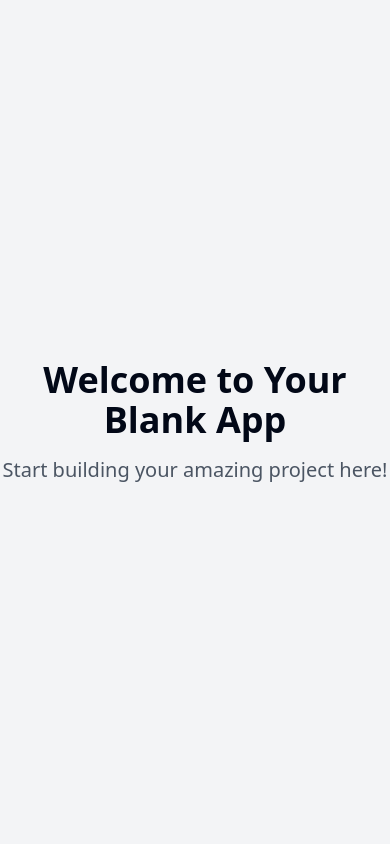
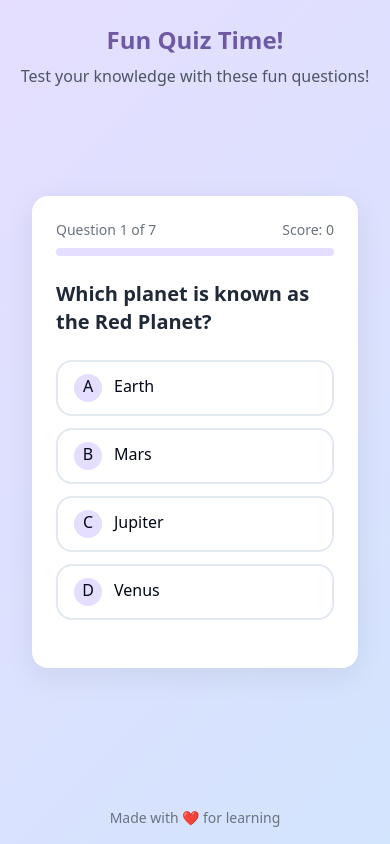
Before and after one commit to jayeshmehra344/QuizWizard, a React (Vite) app: page / in a window 390 px wide. Built offline with nearby package versions, Linux system fonts and the light colour scheme.

Commit message:
feat: Implement quiz application
This commit introduces a complete quiz application with ReactJS and Node.js, featuring a handcrafted UI using Tailwind CSS. The application includes a dynamic quiz, progress tracking, result screen, and mobile responsiveness.

```diff
--- a/src/App.tsx
+++ b/src/App.tsx
@@ -1,3 +1,4 @@
+
 import { Toaster } from "@/components/ui/toaster";
 import { Toaster as Sonner } from "@/components/ui/sonner";
 import { TooltipProvider } from "@/components/ui/tooltip";
@@ -16,7 +17,6 @@ const App = () => (
       <BrowserRouter>
         <Routes>
           <Route path="/" element={<Index />} />
-          {/* ADD ALL CUSTOM ROUTES ABOVE THE CATCH-ALL "*" ROUTE */}
           <Route path="*" element={<NotFound />} />
         </Routes>
       </BrowserRouter>
--- /dev/null
+++ b/src/components/QuestionCard.tsx
@@ -0,0 +1,60 @@
+
+import React from 'react';
+import { Question } from '../data/questions';
+
+interface QuestionCardProps {
+  question: Question;
+  selectedAnswer: number | null;
+  onSelectAnswer: (index: number) => void;
+  showFeedback: boolean;
+}
+
+const QuestionCard = ({
+  question,
+  selectedAnswer,
+  onSelectAnswer,
+  showFeedback
+}: QuestionCardProps) => {
+
+  const getOptionClass = (index: number) => {
+    if (!showFeedback) {
+      return selectedAnswer === index ? 'selected' : '';
+    }
+
+    if (index === question.correctAnswer) {
+      return 'correct';
+    }
+
+    if (selectedAnswer === index && index !== question.correctAnswer) {
+      return 'incorrect';
+    }
+
+    return '';
+  };
+
+  return (
+    <div className="animate-fade-in mb-6">
+      <h2 className="text-xl md:text-2xl font-semibold mb-6 text-gray-800">
+        {question.question}
+      </h2>
+
+      <div className="space-y-3">
+        {question.options.map((option, index) => (
+          <button
+            key={index}
+            onClick={() => !showFeedback && onSelectAnswer(index)}
+            disabled={showFeedback}
+            className={`option-button ${getOptionClass(index)}`}
+          >
+            <span className="inline-block w-7 h-7 mr-3 text-center rounded-full bg-quiz-light-purple">
+              {String.fromCharCode(65 + index)}
+            </span>
+            {option}
+          </button>
+        ))}
+      </div>
+    </div>
+  );
+};
+
+export default QuestionCard;
--- /dev/null
+++ b/src/components/Quiz.tsx
@@ -0,0 +1,82 @@
+
+import React, { useState, useEffect } from 'react';
+import QuestionCard from './QuestionCard';
+import ResultScreen from './ResultScreen';
+import { quizQuestions } from '../data/questions';
+
+const Quiz = () => {
+  const [currentQuestionIndex, setCurrentQuestionIndex] = useState(0);
+  const [selectedAnswer, setSelectedAnswer] = useState<number | null>(null);
+  const [score, setScore] = useState(0);
+  const [showFeedback, setShowFeedback] = useState(false);
+  const [quizCompleted, setQuizCompleted] = useState(false);
+
+  const currentQuestion = quizQuestions[currentQuestionIndex];
+  const progress = ((currentQuestionIndex) / quizQuestions.length) * 100;
+
+  const handleAnswerSelect = (index: number) => {
+    setSelectedAnswer(index);
+    setShowFeedback(true);
+
+    if (index === currentQuestion.correctAnswer) {
+      setScore(score + 1);
+    }
+
+    setTimeout(() => {
+      if (currentQuestionIndex < quizQuestions.length - 1) {
+        setCurrentQuestionIndex(currentQuestionIndex + 1);
+        setSelectedAnswer(null);
+        setShowFeedback(false);
+      } else {
+        setQuizCompleted(true);
+      }
+    }, 1500);
+  };
+
+  const restartQuiz = () => {
+    setCurrentQuestionIndex(0);
+    setSelectedAnswer(null);
+    setScore(0);
+    setShowFeedback(false);
+    setQuizCompleted(false);
+  };
+
+  return (
+    <div className="max-w-xl mx-auto px-4">
+      <div className="quiz-card p-6 md:p-8">
+        {!quizCompleted ? (
+          <>
+            <div className="mb-6">
+              <div className="flex justify-between text-sm text-gray-500 mb-2">
+                <span>Question {currentQuestionIndex + 1} of {quizQuestions.length}</span>
+                <span>Score: {score}</span>
+              </div>
+
+              <div className="progress-bar">
+                <div
+                  className="progress-bar-fill"
+                  style={{ width: `${progress}%` }}
+                />
+              </div>
+            </div>
+
+            <QuestionCard
+              question={currentQuestion}
+              selectedAnswer={selectedAnswer}
+              onSelectAnswer={handleAnswerSelect}
+              showFeedback={showFeedback}
+            />
+          </>
+        ) : (
+          <ResultScreen
+            score={score}
+            totalQuestions={quizQuestions.length}
+            onRestart={restartQuiz}
+          />
+        )}
+      </div>
+    </div>
+  );
+};
+
+export default Quiz;
--- /dev/null
+++ b/src/components/ResultScreen.tsx
@@ -0,0 +1,56 @@
+
+import React from 'react';
+
+interface ResultScreenProps {
+  score: number;
+  totalQuestions: number;
+  onRestart: () => void;
+}
+
+const ResultScreen = ({ score, totalQuestions, onRestart }: ResultScreenProps) => {
+  const percentage = (score / totalQuestions) * 100;
+
+  const getMessage = () => {
+    if (percentage >= 80) {
+      return "Amazing job! You're a quiz master! 🎉";
+    } else if (percentage >= 60) {
+      return "Great effort! You're doing well! 🌟";
+    } else if (percentage >= 40) {
+      return "Good try! Keep learning! 📚";
+    } else {
+      return "Don't worry! Practice makes perfect! 💪";
+    }
+  };
+
+  return (
+    <div className="animate-fade-in text-center">
+      <h2 className="text-2xl md:text-3xl font-bold mb-4 text-quiz-dark-purple">
+        Your Score
+      </h2>
+
+      <div className="mb-6 relative">
+        <div className="text-5xl md:text-6xl font-bold text-quiz-purple animate-pulse-soft">
+          {score} / {totalQuestions}
+        </div>
+        <div className="text-lg text-gray-600 mt-2">
+          ({percentage.toFixed(0)}%)
+        </div>
+      </div>
+
+      <div className="my-6 py-4 px-5 bg-quiz-light-purple rounded-lg">
+        <p className="text-lg md:text-xl font-medium text-quiz-dark-purple">
+          {getMessage()}
+        </p>
+      </div>
+
+      <button
+        onClick={onRestart}
+        className="mt-6 py-3 px-8 bg-quiz-purple hover:bg-quiz-dark-purple text-white rounded-lg transition-all duration-300 transform hover:scale-105"
+      >
+        Try Again
+      </button>
+    </div>
+  );
+};
+
+export default ResultScreen;
--- /dev/null
+++ b/src/data/questions.ts
@@ -0,0 +1,52 @@
+
+export interface Question {
+  id: number;
+  question: string;
+  options: string[];
+  correctAnswer: number;
+}
+
+export const quizQuestions: Question[] = [
+  {
+    id: 1,
+    question: "Which planet is known as the Red Planet?",
+    options: ["Earth", "Mars", "Jupiter", "Venus"],
+    correctAnswer: 1
+  },
+  {
+    id: 2,
+    question: "What is the largest ocean on Earth?",
+    options: ["Atlantic Ocean", "Indian Ocean", "Arctic Ocean", "Pacific Ocean"],
+    correctAnswer: 3
+  },
+  {
+    id: 3,
+    question: "Which animal is known as the 'King of the Jungle'?",
+    options: ["Tiger", "Lion", "Elephant", "Giraffe"],
+    correctAnswer: 1
+  },
+  {
+    id: 4,
+    question: "How many continents are there on Earth?",
+    options: ["5", "6", "7", "8"],
+    correctAnswer: 2
+  },
+  {
+    id: 5,
+    question: "What is the largest mammal in the world?",
+    options: ["Elephant", "Giraffe", "Blue Whale", "Hippopotamus"],
+    correctAnswer: 2
+  },
+  {
+    id: 6,
+    question: "Which of these is not a primary color?",
+    options: ["Red", "Blue", "Green", "Yellow"],
+    correctAnswer: 3
+  },
+  {
+    id: 7,
+    question: "What is the capital of Japan?",
+    options: ["Seoul", "Beijing", "Tokyo", "Bangkok"],
+    correctAnswer: 2
+  }
+];
--- a/src/index.css
+++ b/src/index.css
@@ -1,3 +1,4 @@
+
 @tailwind base;
 @tailwind components;
 @tailwind utilities;
@@ -13,7 +14,7 @@
     --popover: 0 0% 100%;
     --popover-foreground: 222.2 84% 4.9%;
 
-    --primary: 222.2 47.4% 11.2%;
+    --primary: 262 80% 75%;
     --primary-foreground: 210 40% 98%;
 
     --secondary: 210 40% 96.1%;
@@ -32,61 +33,7 @@
     --input: 214.3 31.8% 91.4%;
     --ring: 222.2 84% 4.9%;
 
-    --radius: 0.5rem;
-
-    --sidebar-background: 0 0% 98%;
-
-    --sidebar-foreground: 240 5.3% 26.1%;
-
-    --sidebar-primary: 240 5.9% 10%;
-
-    --sidebar-primary-foreground: 0 0% 98%;
-
-    --sidebar-accent: 240 4.8% 95.9%;
-
-    --sidebar-accent-foreground: 240 5.9% 10%;
-
-    --sidebar-border: 220 13% 91%;
-
-    --sidebar-ring: 217.2 91.2% 59.8%;
-  }
-
-  .dark {
-    --background: 222.2 84% 4.9%;
-    --foreground: 210 40% 98%;
-
-    --card: 222.2 84% 4.9%;
-    --card-foreground: 210 40% 98%;
-
-    --popover: 222.2 84% 4.9%;
-    --popover-foreground: 210 40% 98%;
-
-    --primary: 210 40% 98%;
-    --primary-foreground: 222.2 47.4% 11.2%;
-
-    --secondary: 217.2 32.6% 17.5%;
-    --secondary-foreground: 210 40% 98%;
-
-    --muted: 217.2 32.6% 17.5%;
-    --muted-foreground: 215 20.2% 65.1%;
-
-    --accent: 217.2 32.6% 17.5%;
-    --accent-foreground: 210 40% 98%;
-
-    --destructive: 0 62.8% 30.6%;
-    --destructive-foreground: 210 40% 98%;
-
-    --border: 217.2 32.6% 17.5%;
-    --input: 217.2 32.6% 17.5%;
-    --ring: 212.7 26.8% 83.9%;
-    --sidebar-background: 240 5.9% 10%;
-    --sidebar-foreground: 240 4.8% 95.9%;
-    --sidebar-primary: 224.3 76.3% 48%;
-    --sidebar-primary-foreground: 0 0% 100%;
-    --sidebar-accent: 240 3.7% 15.9%;
-    --sidebar-accent-foreground: 240 4.8% 95.9%;
-    --sidebar-border: 240 3.7% 15.9%;
-    --sidebar-ring: 217.2 91.2% 59.8%;
+    --radius: 1rem;
   }
 }
 
@@ -97,5 +44,40 @@
 
   body {
     @apply bg-background text-foreground;
+    font-feature-settings: "rlig" 1, "calt" 1;
+  }
+
+  .quiz-gradient {
+    background: linear-gradient(135deg, #E5DEFF 0%, #D3E4FD 100%);
+  }
+
+  .quiz-card {
+    background: white;
+    border-radius: var(--radius);
+    box-shadow: 0 8px 30px rgba(0, 0, 0, 0.07);
+  }
+
+  .option-button {
+    @apply w-full py-3 px-4 rounded-lg text-left transition-all duration-300 border-2 hover:border-quiz-purple hover:bg-quiz-light-purple;
+  }
+
+  .option-button.selected {
+    @apply bg-quiz-light-purple border-quiz-purple font-medium;
+  }
+
+  .option-button.correct {
+    @apply bg-quiz-green border-green-500 font-medium;
+  }
+
+  .option-button.incorrect {
+    @apply bg-quiz-pink border-red-400 font-medium;
+  }
+
+  .progress-bar {
+    @apply h-2 rounded-full bg-quiz-light-purple overflow-hidden;
+  }
+
+  .progress-bar-fill {
+    @apply h-full bg-quiz-purple transition-all duration-500 ease-out;
   }
 }
--- a/src/pages/Index.tsx
+++ b/src/pages/Index.tsx
@@ -1,12 +1,26 @@
-// Update this page (the content is just a fallback if you fail to update the page)
+
+import React from 'react';
+import Quiz from '../components/Quiz';
 
 const Index = () => {
   return (
-    <div className="min-h-screen flex items-center justify-center bg-gray-100">
-      <div className="text-center">
-        <h1 className="text-4xl font-bold mb-4">Welcome to Your Blank App</h1>
-        <p className="text-xl text-gray-600">Start building your amazing project here!</p>
-      </div>
+    <div className="min-h-screen quiz-gradient flex flex-col">
+      <header className="py-6 md:py-8 px-4 text-center">
+        <h1 className="text-2xl md:text-4xl font-bold text-quiz-dark-purple">
+          Fun Quiz Time!
+        </h1>
+        <p className="mt-2 text-gray-600">
+          Test your knowledge with these fun questions!
+        </p>
+      </header>
+
+      <main className="flex-grow flex items-center justify-center px-4 pb-10">
+        <Quiz />
+      </main>
+
+      <footer className="py-4 text-center text-gray-500 text-sm">
+        <p>Made with ❤️ for learning</p>
+      </footer>
     </div>
   );
 };
```
Also changed, not shown: tailwind.config.ts (+42 -10 lines).
